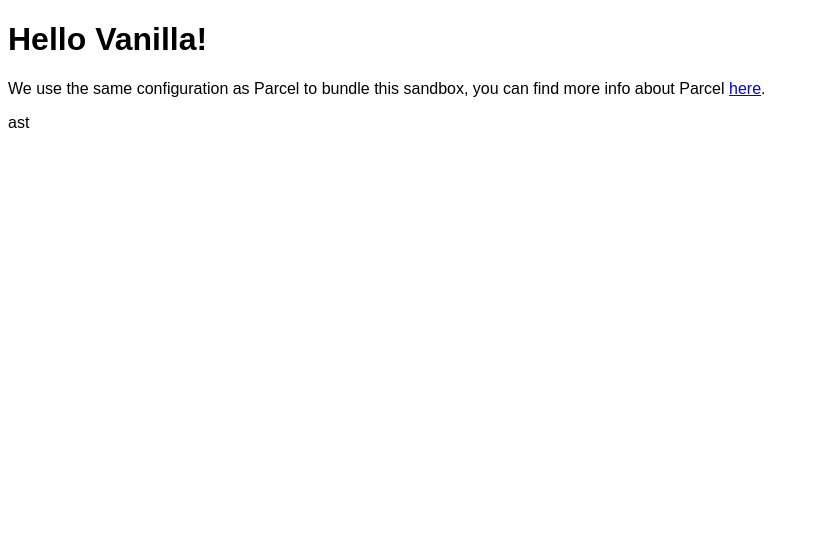
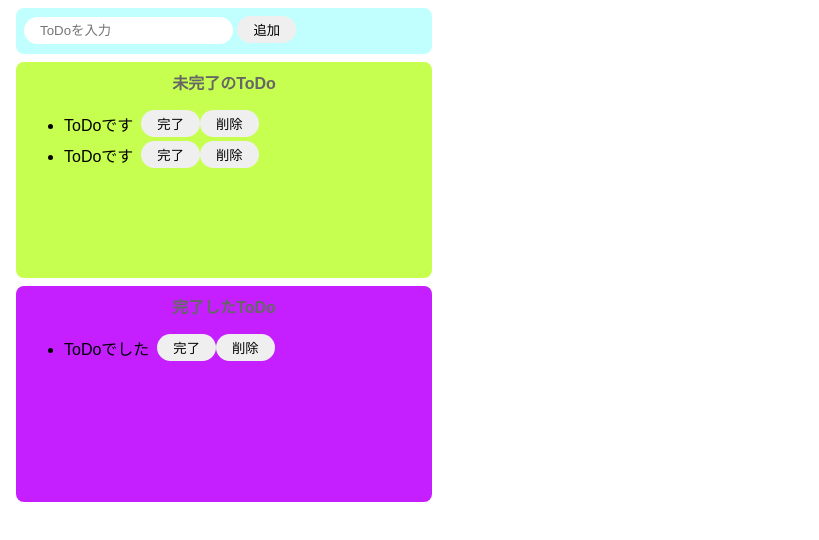
Before and after one commit to hyde28jekyll/ToDo-js, a website built with Parcel: page index.html in a window 1280 px wide. Shown: the whole page, without its empty margins (0-819 px from the left). Built offline with nearby package versions, Linux system fonts and the light colour scheme.

Commit message:
css update

```diff
--- a/index.html
+++ b/index.html
@@ -1,13 +1,47 @@
 <!DOCTYPE html>
 <html>
   <head>
-    <title>Parcel Sandbox</title>
+    <title>ToDo</title>
     <meta charset="UTF-8" />
   </head>
 
   <body>
-    <div id="app"></div>
-    <p>ast</p>
+    <div class="input-area">
+      <input placeholder="ToDoを入力" />
+      <button>追加</button>
+    </div>
+
+    <div class="imcomplete-area">
+      <p class="title">未完了のToDo</p>
+      <ul>
+        <div class="list-row">
+          <li>ToDoです</li>
+          <button>完了</button>
+          <button>削除</button>
+        </div>
+        <div class="list-row">
+          <li>ToDoです</li>
+          <button>完了</button>
+          <button>削除</button>
+        </div>
+      </ul>
+    </div>
+
+    <div class="complete-area">
+      <p class="title">完了したToDo</p>
+      <ul>
+        <div class="list-row">
+          <li>ToDoでした</li>
+          <button>完了</button>
+          <button>削除</button>
+        </div>
+      </ul>
+    </div>
+
+    <div>
+      <p></p>
+    </div>
+
     <script src="src/index.js"></script>
   </body>
 </html>
--- a/src/index.js
+++ b/src/index.js
@@ -1,11 +1,11 @@
 import "./styles.css";
 
-document.getElementById("app").innerHTML = `
-<h1>Hello Vanilla!</h1>
-<div>
-  We use the same configuration as Parcel to bundle this sandbox, you can find more
-  info about Parcel
-  <a href="https://parceljs.org" target="_blank" rel="noopener noreferrer">here</a>.
-</div>
-`;
-console.log("test");
+// document.getElementById("app").innerHTML = `
+// <h1>Hello Vanilla!</h1>
+// <div>
+//   We use the same configuration as Parcel to bundle this sandbox, you can find more
+//   info about Parcel
+//   <a href="https://parceljs.org" target="_blank" rel="noopener noreferrer">here</a>.
+// </div>
+// `;
+// console.log("test");
--- a/src/styles.css
+++ b/src/styles.css
@@ -1,3 +1,66 @@
 body {
   font-family: sans-serif;
 }
+
+input {
+  border-radius: 16px;
+  border: none;
+  padding: 6px 16px;
+  outline: none;
+}
+
+button {
+  border-radius: 16px;
+  border: none;
+  padding: 4px 16px;
+}
+
+button:hover {
+  background-color: #ff7fff;
+  color: #fff;
+  cursor: pointer;
+}
+
+.input-area {
+  background-color: #c1ffff;
+  width: 400px;
+  height: 30px;
+  padding: 8px;
+  margin: 8px;
+  border-radius: 8px;
+}
+
+.imcomplete-area {
+  background-color: #c6ff4f;
+  width: 400px;
+  min-height: 200px;
+  padding: 8px;
+  margin: 8px;
+  border-radius: 8px;
+}
+
+.complete-area {
+  background-color: #c51fff;
+  width: 400px;
+  min-height: 200px;
+  padding: 8px;
+  margin: 8px;
+  border-radius: 8px;
+}
+
+.title {
+  text-align: center;
+  margin-top: 0;
+  font-weight: bold;
+  color: #666;
+}
+
+.list-row {
+  display: flex;
+  align-items: center;
+  padding-bottom: 4px;
+}
+
+li {
+  margin-right: 8px;
+}
```
